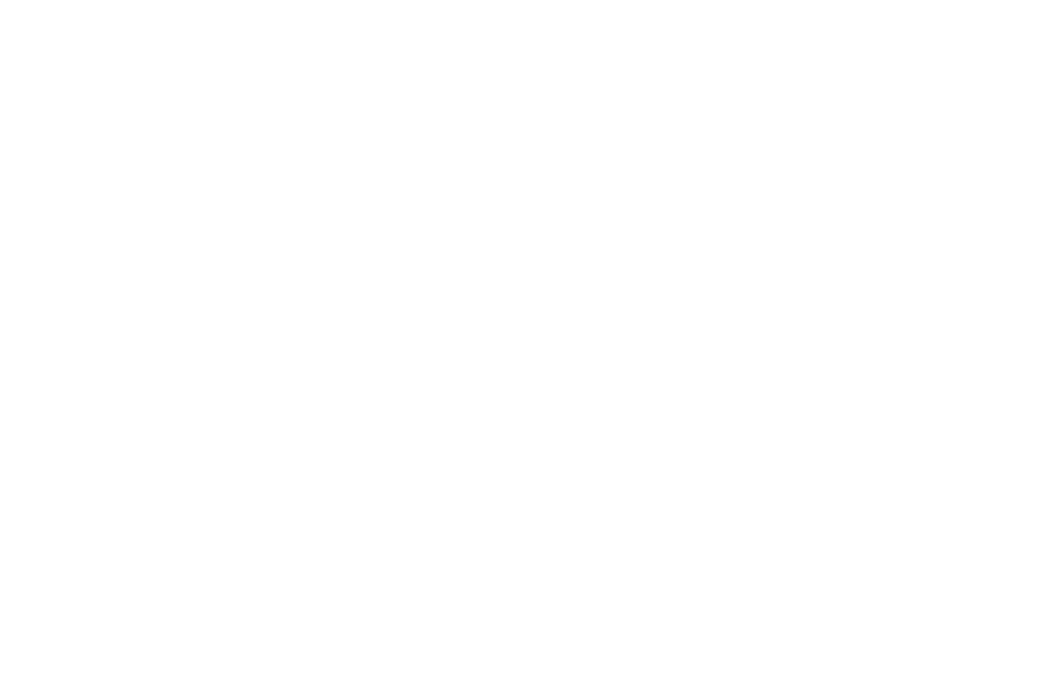
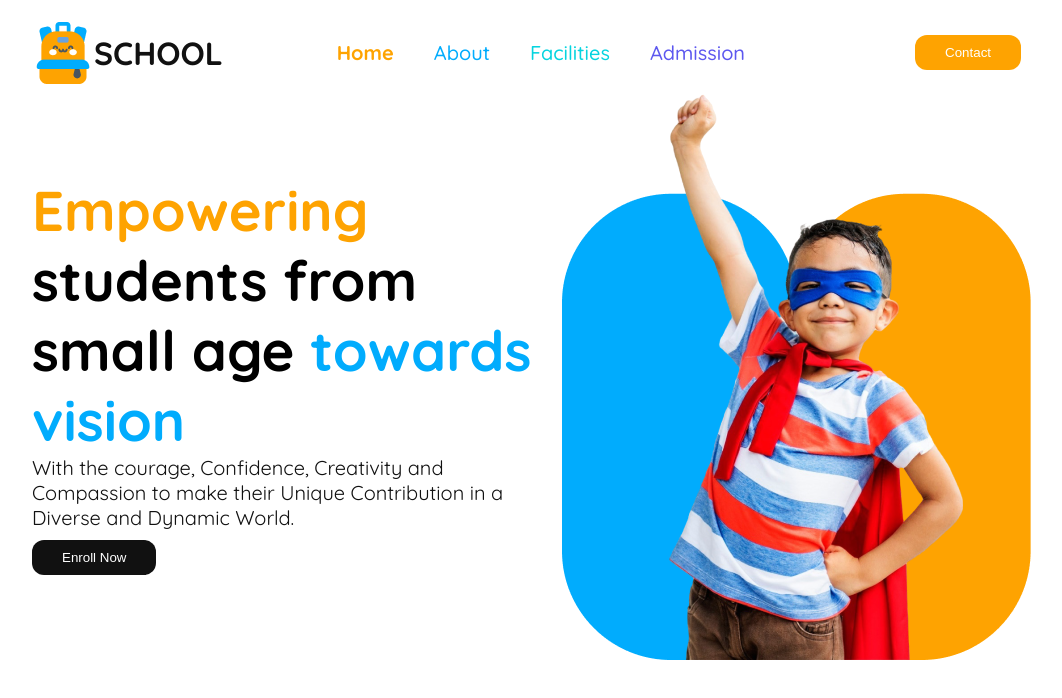
Before and after one commit to rkparves/A2-kids-school, a plain HTML site: page index.html in a window 1280 px wide. Shown: the whole page, without its empty margins (109-1171 px from the left). Drawn offline with Linux system fonts and the light colour scheme.

Commit message:
header section done

```diff
--- a/index.html
+++ b/index.html
@@ -6,12 +6,33 @@
     <title>Kids School</title>
     <link rel="stylesheet" href="style/style.css">
 </head>
-<body>
+<body class="quicksand-font">
     <header>
         <nav class="navbar">
+          <div class="navbar-1">
+            <img class="image-1" src="assets/logo.png" alt="">
+            <h3>SCHOOL</h3>
+          </div>
+          <div class="intro">
+                <ul>
+                  <li><a class="home" href="">Home</a></li>
+                  <li><a class="about" href="">About</a></li>
+                  <li><a class="facilities" href="">Facilities</a></li>
+                  <li><a class="admission" href="">Admission</a></li>
+                </ul>
+                <button class="btn-primary">Contact</button>
+          </div>
 
         </nav>
         <div class="banner">
+            <div class="banner-content">
+                <h1 class="banner-title"><span class="span-1">Empowering</span>           students from small age <span class="span-2">towards vision</span></h1>
+                <p class="banner-description">With the courage, Confidence, Creativity and Compassion to make their Unique Contribution in a Diverse and Dynamic World.</p>
+                <button class="btn">Enroll Now</button>
+            </div>
+            <div>
+                <img class="banner-profile-pic" src="assets/hero-kids.png" alt="">
+            </div>
 
         </div>
     </header>
--- a/style/style.css
+++ b/style/style.css
@@ -0,0 +1,131 @@
+@import url('https://fonts.googleapis.com/css2?family=Quicksand:wght@300..700&display=swap');
+
+.quicksand-font {
+  font-family: "Quicksand", serif;
+  font-optical-sizing: auto;
+  font-weight: 400;
+  font-style: normal;
+}
+    *{
+        margin: 0;
+        padding: 0;
+        box-sizing: border-box;
+        /* background-image: url(assets/bg.png); */
+    }
+    /* nav and banner style */
+    .navbar{
+        display: flex;
+        justify-content: space-between;
+        align-items: center;
+        margin-top: 20px;
+        margin-left: 141px;
+        margin-right: 140px;
+    }
+    .navbar-1{
+        display:flex;
+        justify-content: center;
+        align-items: center;
+    }
+    h3{
+        color: rgb(17, 17, 17);
+        font-size: 32px;
+        font-weight: 700;
+    }
+        /* image style */
+    .image-1{
+        width: 50%;
+    }
+    .intro {
+        display: flex;
+        align-items: center;
+    }
+    .intro ul{
+        display: flex;
+       padding-right: 150px;
+    }
+    .intro ul li{
+        list-style: none;
+        margin: 20px;
+    }
+    .intro li a{
+        text-decoration: none;
+    }
+    .home{
+        color: rgb(254, 163, 1);
+        font-size: 20px;
+        font-weight: 700;
+    }
+    .about{
+        color: rgb(1, 172, 253);
+        font-size: 20px;
+        font-weight: 500;
+    }
+    .facilities{
+        color: rgb(5, 212, 223);
+        font-size: 20px;
+        font-weight: 500;
+    }
+    .admission{
+        color: rgb(93, 88, 239);
+        font-size: 20px;
+        font-weight: 500;
+    }
+    .btn-primary{
+        padding: 10px 30px;
+        margin-right: 10px;
+        border: none;
+        border-radius: 12px;
+        background: rgb(254, 163, 1);
+        color: rgb(255, 255, 255);
+        cursor: pointer;
+    }
+      /* bannaer section style */
+      .banner{
+        margin-left: 141px;
+        margin-right: 140px;
+        display: flex;
+        justify-content: space-between;
+        align-items: center;
+      }
+      .banner-title{
+        font-size: 56px;
+        font-weight: 700;
+        gap: 24;
+      }
+      .span-1{
+        color: rgb(254, 163, 1);
+      }
+      .span-2{
+        color: rgb(1, 172, 253);
+      }
+      .banner-description{
+        color: rgb(17, 17, 17);
+        font-size: 20px;
+        font-weight: 400;
+      }
+      .btn{
+        padding: 10px 30px;
+        margin-top: 10px;
+        border: none;
+        border-radius: 12px;
+        background: rgb(17, 17, 17);
+        color: rgb(255, 255, 255);
+      }
+      /* responsive media query */
+      @media screen and (max-width: 576px) {
+        .navbar{
+           flex-direction: column;
+        }
+        .navbar-1{
+          flex-direction: column;
+        }
+        .intro ul{
+            flex-direction: column;
+        }
+        .btn-primary{
+            display: block;
+        }
+        .banner{
+            flex-direction:column-reverse;
+        }
+      }
```
